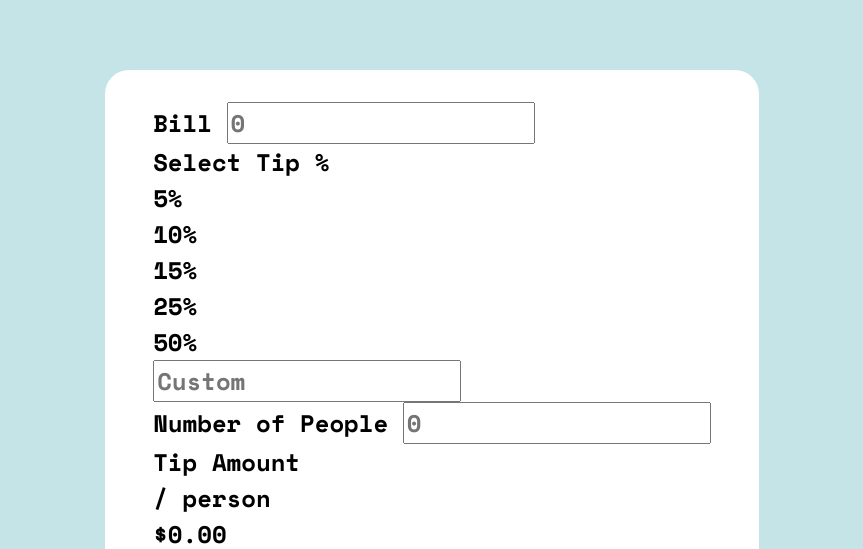
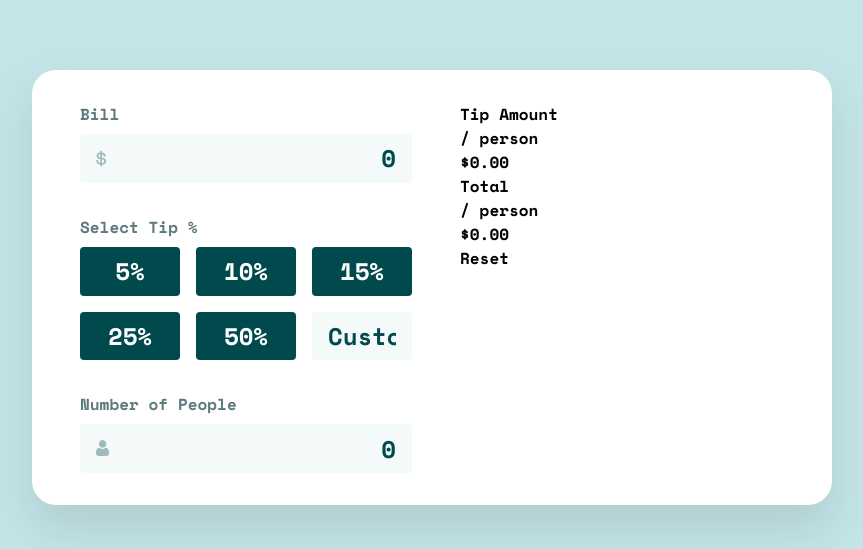
Before and after one commit to xapzx/tip-calculator-app, a plain HTML site: page index.html in a window 1280 px wide. Shown: the part 224-773 px from the top of the page, without its empty margins (208-1071 px from the left). Drawn offline with nearby package versions, Linux system fonts and the light colour scheme.

Commit message:
Styled input section. Added validation of input and hover effects

```diff
--- a/calculator.js
+++ b/calculator.js
@@ -0,0 +1,31 @@
+const people = document.querySelector('#people');
+const peopleError = document.querySelector('.people-error');
+const tipItems = document.querySelectorAll('.input-tip-item:not(.input-tip-item-custom)');
+
+function validatePeople() {
+    if(people.value === "0") {
+        people.classList.add('error');
+        peopleError.style.display = "block";
+    } else {
+        people.classList.remove('error');
+        peopleError.style.display = "none";
+    }
+}
+
+function setSelectedTip(selected) {
+    tipItems.forEach(tip => {
+        if(selected === tip) {
+            tip.setAttribute('data-tip', "true");
+        } else {
+            tip.setAttribute('data-tip', "false");
+        }
+    });
+}
+
+tipItems.forEach(tip => {
+    tip.addEventListener('click', () => {
+        setSelectedTip(tip);
+    });
+});
+
+people.addEventListener('keyup', validatePeople);
--- a/index.html
+++ b/index.html
@@ -19,12 +19,13 @@
     <img src="images/logo.svg" alt="Brand Logo">
   </header>
   <main>
-    <div class="inputs">
-      <div class="input-bill-wrapper">
+    <div class="inputs flex-group">
+      <div class="input-bill-wrapper flex-group">
         <label for="bill" class="input-bill-label">Bill</label>
         <input type="text" name="bill" id="bill" placeholder="0">
+        <img src="images/icon-dollar.svg" alt="Dollar sign icon" class="input-img">
       </div>
-      <div class="input-tip-wrapper">
+      <div class="input-tip-wrapper flex-group">
         <label for="tip" class="input-tip">Select Tip %</label>
         <div class="input-tip-item-wrapper">
           <div class="input-tip-item">5%</div>
@@ -35,9 +36,11 @@
           <input type="text" name="tip" id="tip" class="input-tip-item input-tip-item-custom" placeholder="Custom">
         </div>
       </div>
-      <div class="input-people-wrapper">
+      <div class="input-people-wrapper flex-group">
         <label for="people" class="input-people-label">Number of People</label>
         <input type="text" name="people" id="people" placeholder="0">
+        <img src="images/icon-person.svg" alt="Person Icon" class="input-img">
+        <p class="people-error">Can't be zero</p>
       </div>
     </div>
     <div class="outputs">
--- a/style.css
+++ b/style.css
@@ -6,19 +6,20 @@
     --clr-neutral-darkcyan: hsl(183, 100%, 15%);
     --clr-neutral-darkgraycyan: hsl(186, 14%, 43%);
     --clr-neutral-graycyan: hsl(184, 14%, 56%);
-    --clr-neutral-lightgraycyan: hsl(185, 41%, 84%);
+    --clr-neutral-lightgraycyan: hwb(185 77% 9%);
     --clr-neutral-xlightgraycyan: hsl(189, 41%, 97%);
     --clr-neutral-white: hsl(0, 0%, 100%);
 
     --ff-primary: 'Space Mono', monospace;
     --fs-base: 1.5rem;
+    --fs-text: 1rem;
     --fw-bold: 700;
 }
 
 body {
     background-color: var(--clr-neutral-lightgraycyan);
     font-family: var(--ff-primary);
-    font-size: var(--fs-base);
+    font-size: var(--fs-text);
     display: flex;
     flex-direction: column;
     align-items: center;
@@ -32,16 +33,131 @@ main {
     background-color: var(--clr-neutral-white);
     border-radius: 1.5rem 1.5rem 0 0;
     padding: 2rem;
+    width: 100%;
 }
 
 @media (min-width: 900px) {
+    body {
+        padding-bottom: 13rem;
+    }
+
     header {
         padding: 10rem 0 5rem 0;
     }
 
     main {
         padding: 2rem 3rem;
+        width: 62.5%;
+        display: grid;
+        grid-template-columns: repeat(2, 1fr);
+        gap: 3rem;
+        border-radius: 1.5rem;
+        box-shadow: 0 24px 48px 2px rgb(0 0 0 / 0.1);
     }
+}
+
+.inputs {
+    color: var(--clr-neutral-darkgraycyan);
+    gap: 1.5rem;
+}
+
+.input-bill-wrapper, .input-people-wrapper {
+    position: relative;
+}
+
+.inputs label {
+    margin-bottom: 0.5rem;
+}
+
+.inputs input {
+    background-color: var(--clr-neutral-xlightgraycyan);
+    color: var(--clr-neutral-darkcyan);
+    font-size: var(--fs-base);
+    text-align: right;
+    border: none;
+    border-radius: 4px;
+    padding: 0.4rem 1rem;
+    caret-color: var(--clr-primary-cyan);
+}
+
+.inputs input:hover {
+    cursor: pointer;
+}
+
+.inputs input:focus {
+    outline: 2px solid var(--clr-primary-cyan);
+}
+
+.inputs input::placeholder {
+    color: var(--clr-neutral-darkcyan);
+    text-align: right;
+}
+
+.input-img {
+    position: absolute;
+    top: 48px;
+    left: 16px;
+}
+
+.input-tip-item-wrapper {
+    display: grid;
+    grid-template-rows: repeat(3, 1fr);
+    grid-template-columns: repeat(2, 1fr);
+    gap: 1rem;
+}
+
+.input-tip-item {
+    background-color: var(--clr-neutral-darkcyan);
+    color: var(--clr-neutral-white);
+    min-width: min(4rem, 9rem);
+    display: flex;
+    justify-content: center;
+    align-items: center;
+    font-size: var(--fs-base);
+    border-radius: 4px;
+}
+
+.input-tip-item[data-tip="true"] {
+    background-color: var(--clr-primary-cyan);
+    color: var(--clr-neutral-darkcyan);
+}
+
+.input-tip-item:hover {
+    background-color: var(--clr-neutral-lightgraycyan);
+    color: var(--clr-neutral-darkcyan);
+    cursor: pointer;
+}
+
+.error {
+    outline: 2px solid red;
+}
+
+.people-error {
+    display: none;
+    color: red;
+    position: absolute;
+    right: 0;
+}
+
+@media (min-width: 900px) {
+    .inputs {
+        gap: 2rem;
+    }
+
+    .input-tip-item-wrapper {
+        grid-template-columns: repeat(3, 1fr);
+        grid-template-rows: repeat(2, 1fr);
+    }
+
+    .input-tip-item {
+        min-width: 6rem;
+    }
+}
+
+/* Utilities */
+.flex-group {
+    display: flex;
+    flex-direction: column;
 }
 
 .sr-only {
```
